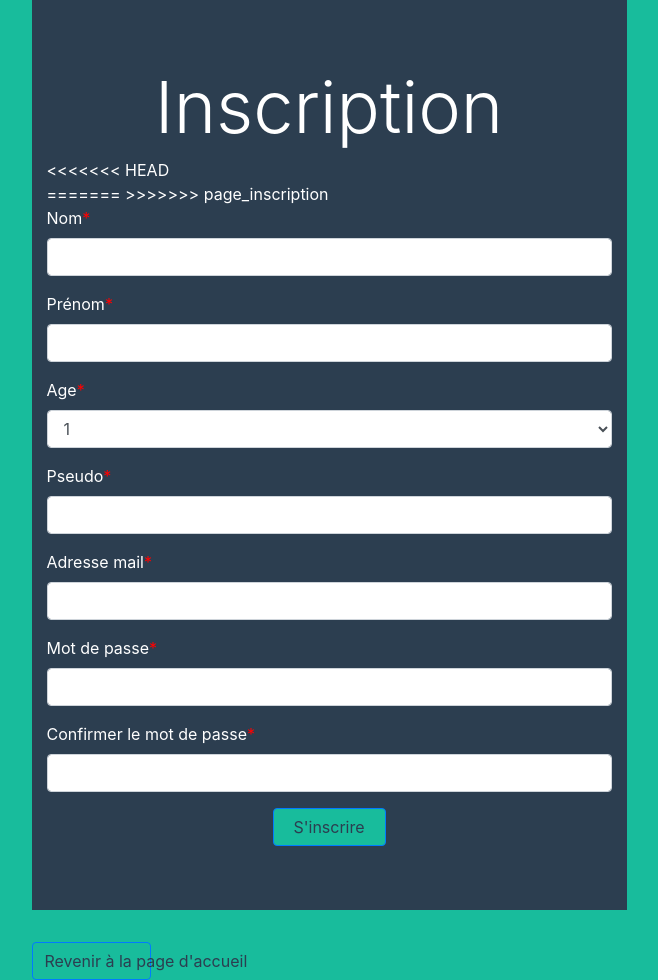
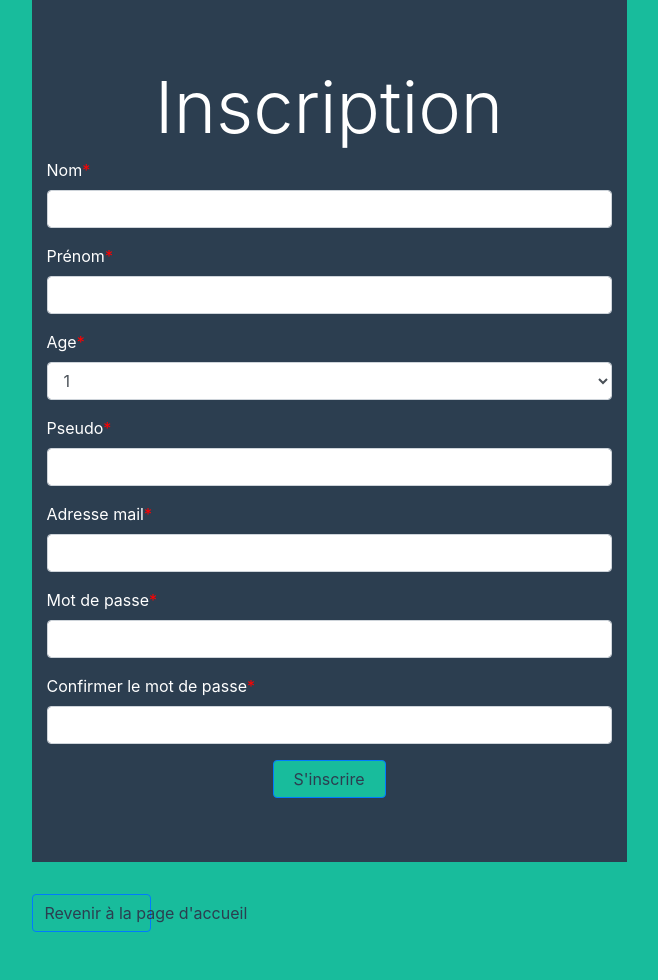
Before and after one commit to GillesULCO/Tintas, a PHP site: page /inscription.php in a window 1280 px wide. Shown: the whole page, without its empty margins (311-969 px from the left). After the commit the page ends 932 px from the top, so only its background shows below. Run offline with PHP 8.4, Linux system fonts and the light colour scheme; some libraries are stand-ins or nearby versions.

Commit message:
Fix MERGE + Fix game.php

```diff
--- a/game.php
+++ b/game.php
@@ -64,7 +64,7 @@
             </div>
         </div>
     </div>
-</footer>
+</div>
 
 </body>
 
--- a/inscription.php
+++ b/inscription.php
@@ -23,11 +23,7 @@
         <div class="jumbotron jumbotron-fluid">
             <div class="container">
                 <h1 id="title_inscription" class="display-3">Inscription</h1>
-<<<<<<< HEAD
                 <form action="db/traitement_inscription.php" method="post">
-=======
-                <form action="db\traitement_inscription.php" method="post">
->>>>>>> page_inscription
                     <div class="form-group">
                         <label for="name">Nom<red>*</red></label>
                         <input type="text" class="form-control" name="name" required>
```
